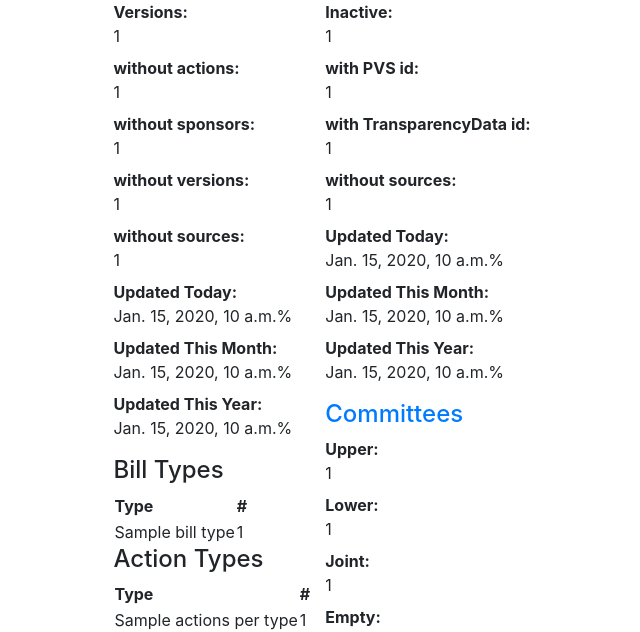
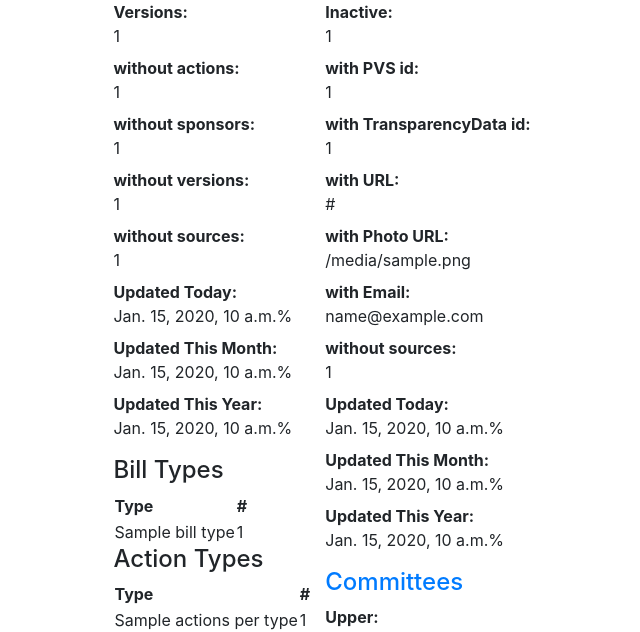
Before and after one commit to openstates/billy, a Django app: template billy/site/browse/templates/billy/state_index.html in a window 1280 px wide. Shown: the part 303-935 px from the top of the page, without its empty margins (365-1005 px from the left). Run offline with Django 3.2, Linux system fonts and the light colour scheme; the template is opened without the code that fills it: most values are stand-ins (such as "Sample title", 1, 10 or a date in 2020); some libraries are stand-ins or nearby versions.

Commit message:
a closer look at legislator attributes

```diff
--- a/billy/reports/legislators.py
+++ b/billy/reports/legislators.py
@@ -5,7 +5,8 @@ from billy import db
 from billy.reports.utils import update_common
 
 # semi-optional keys to check for on active legislators
-checked_keys = ('photo_url', 'url', 'votesmart_id', 'transparencydata_id')
+checked_keys = ('photo_url', 'url', 'email', 'votesmart_id',
+                'transparencydata_id')
 
 
 def scan_legislators(abbr):
--- a/billy/site/browse/templates/billy/state_index.html
+++ b/billy/site/browse/templates/billy/state_index.html
@@ -84,6 +84,9 @@
       <dt>Inactive:</dt><dd>{{report.legislators.inactive_count}}</dd>
       <dt>with PVS id:</dt><dd>{{report.legislators.votesmart_id}}</dd>
       <dt>with TransparencyData id:</dt><dd>{{report.legislators.transparencydata_id}}</dd>
+      <dt>with URL:</dt><dd>{{report.legislators.url}}</dd>
+      <dt>with Photo URL:</dt><dd>{{report.legislators.photo_url}}</dd>
+      <dt>with Email:</dt><dd>{{report.legislators.email}}</dd>
       <dt>without sources:</dt><dd>{{report.legislators.sourceless|length}}</dd>
       <dt>Updated Today:</dt><dd>{{report.legislators.updated_today}}%</dd>
       <dt>Updated This Month:</dt><dd>{{report.legislators.updated_this_month}}%</dd>
```
